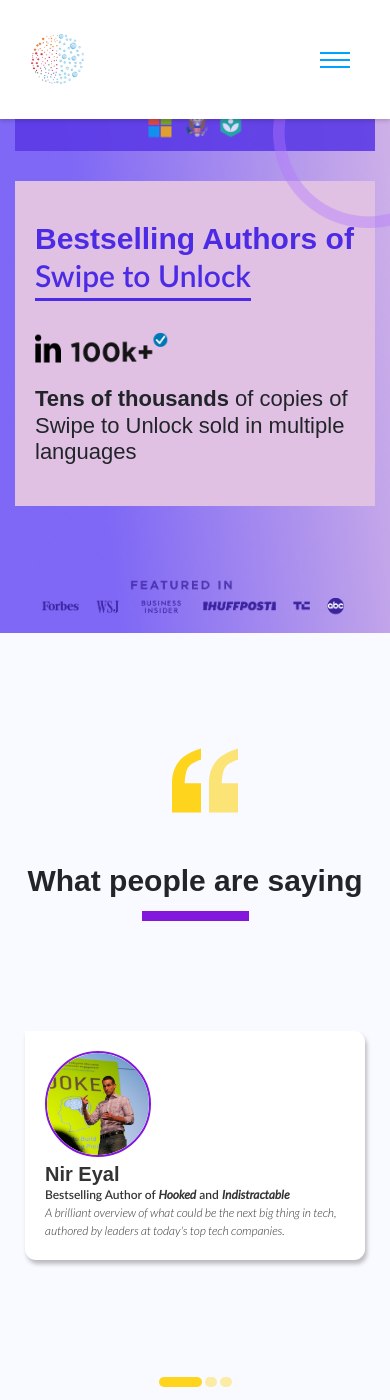
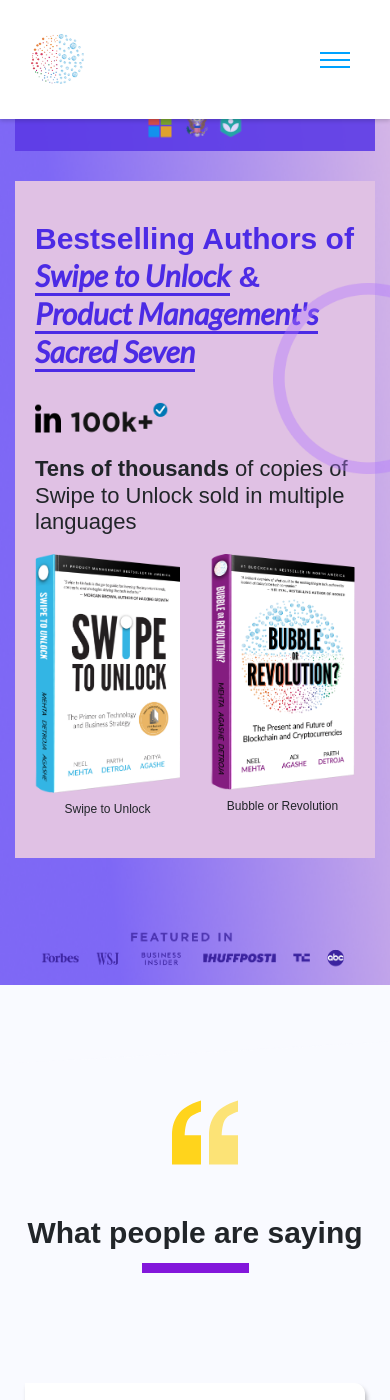
Before and after one commit to bubbleorrevolution/BubbleOrRevolution.github.io, a Jekyll site: the page built from index.html, in a window 390 px wide and 1400 px high, scrolled down 6021 px. Built offline with Jekyll 4.4.1, drawn with Linux system fonts in a browser that asks for light colours; nearby versions of some CDN libraries; some web fonts are replaced.

Commit message:
match nav link to website flow; add cover images to author section

```diff
--- a/assets/css/landing/style.css
+++ b/assets/css/landing/style.css
@@ -279,11 +279,11 @@
   color: white;
   font-weight: 900;
   padding: 17px 0;
-  -webkit-transition: all 0.3s ease-out 0s;
-  -moz-transition: all 0.3s ease-out 0s;
-  -ms-transition: all 0.3s ease-out 0s;
-  -o-transition: all 0.3s ease-out 0s;
-  transition: all 0.3s ease-out 0s;
+  -webkit-transition: all 0.1s ease-out 0s;
+  -moz-transition: all 0.1s ease-out 0s;
+  -ms-transition: all 0.1s ease-out 0s;
+  -o-transition: all 0.1s ease-out 0s;
+  transition: all 0.1s ease-out 0s;
   cursor: pointer;
 }
 .navigation .navbar-nav .nav-item a:hover {
@@ -521,9 +521,9 @@
 }
 .team .author-content {
   width: 100%;
-  height: 489px;
+  /* height: 489px; */
   background-color: #e0c1e4;
-  padding: 67px 56px 127px 36px;
+  padding: 67px 56px 77px 36px;
 }
 .team .author-content h5 {
   font-size: 2.5rem;
@@ -533,24 +533,27 @@
 }
 .team .author-content h5 a {
   color: #4c2be5;
+  border-bottom: 3px solid #4c2be5;
+  transition: border-bottom-width 0.1s linear;
 }
-.team .author-content h5 a:after {
-  /* border-bottom: #4C2BE5 3px solid; */
-  content: ""; /* This is necessary for the pseudo element to work. */
-  display: block; /* This will put the pseudo element on its own line. */
-  width: 100%; /* Change this to whatever width you want to have before hover. */
-  padding-top: 5px; /* This creates some space between the element and the border. */
-  border-bottom: 3px solid #4c2be5; /* This creates the border. Replace black with whatever color you want. */
-  transition: 0.5s;
+.team .author-content h5 a:hover {
+  border-bottom-width: 5px;
 }
 .team .author-content h5 a:hover:after {
-  /* border-bottom: #4C2BE5 3px solid; */
-  /* color: #4C2BE5; */
   width: 10%;
 }
 .team .author-content img {
   width: 50%;
   margin-bottom: 7px;
+}
+.team .author-content #past-works img {
+  width: 100%;
+}
+.team .author-content #past-works a {
+  text-align: center;
+  color: #212529;
+  font-family: 'Gotham', sans-serif;
+  display: block;
 }
 .team .author-content #author-content-subtitle {
   font-weight: normal;
@@ -832,9 +835,6 @@
     width: 90%;
     height: 54px;
     line-height: 40px;
-  }
-  h2 {
-    /* font-size: 2rem; */
   }
   .four-reasons .reason-card .card-img {
     width: 70% !important;
--- a/index.html
+++ b/index.html
@@ -54,10 +54,10 @@
         <div class="collapse navbar-collapse sub-menu-bar" id="navbarOne">
           <ul id="nav" class="navbar-nav ml-auto">
             <li class="nav-item active">
-              <a class="page-scroll" href="#team">Authors</a>
+              <a class="page-scroll" href="#4reasons">What's Inside</a>
             </li>
             <li class="nav-item">
-              <a class="page-scroll" href="#4reasons">What's Inside</a>
+              <a class="page-scroll" href="#team">Authors</a>
             </li>
             <li class="nav-item">
               <a class="page-scroll" href="#testimonials">Testimonials</a>
@@ -431,9 +431,12 @@
         <div class="author-content">
           <h5>
             Bestselling Authors of
-            <a href="https://swipetounlock.com/" target="_blank"
-              >Swipe to Unlock</a
-            >
+            <a href="https://swipetounlock.com/" target="_blank" style="font-style: italic; display: inline">Swipe
+              to
+              Unlock</a>
+            &
+            <a href="https://pmsacredseven.com/" target="_blank"
+              style="font-style: italic;display: inline;">Product Management's Sacred Seven</a>
           </h5>
           <img
             src="{{ site.baseurl }}/assets/img/landing/section2-linkedin.png"
@@ -443,6 +446,26 @@
             <strong>Tens of thousands </strong>
             of copies of Swipe to Unlock sold in multiple languages
           </h6>
+          <br />
+          <div class="row" id="past-works">
+              <div class="col-6">
+                  <a href="https://swipetounlock.com/"><img src="{{ site.baseurl }}/assets/img/landing/stu_cover.png" alt="" />
+                  </a>
+                  <a
+                      href="https://www.amazon.com/Swipe-Unlock-Technology-Business-Strategy/dp/1976182190/">Swipe
+                      to Unlock</a>
+                  <!-- <p>Swipe to Unlock</p> -->
+              </div>
+              <div class="col-6">
+                  <a href="http://bubbleorrevolution.com/"><img src="{{ site.baseurl }}/assets/img/landing/bor_cover.png" alt="" />
+                  </a>
+                  <a
+                      href="https://www.amazon.com/Blockchain-Bubble-Revolution-Present-Cryptocurrencies/dp/0578528150/">Bubble
+                      or Revolution</a>
+                  <!-- <p>Bubble or Revolution</p> -->
+              </div>
+
+          </div>
         </div>
       </div>
     </div>
```
Also changed, not shown: assets/img/landing/stu_cover.png (added).
